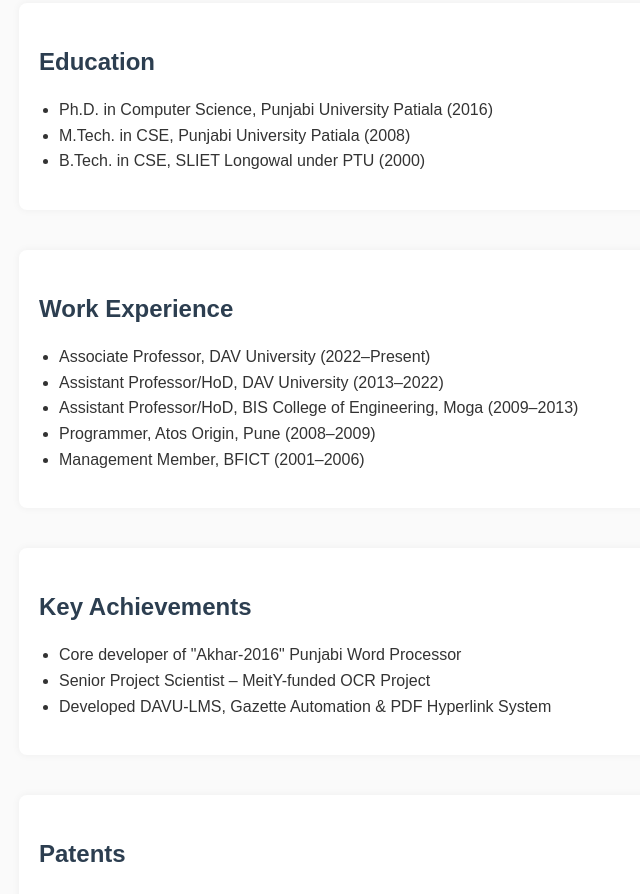
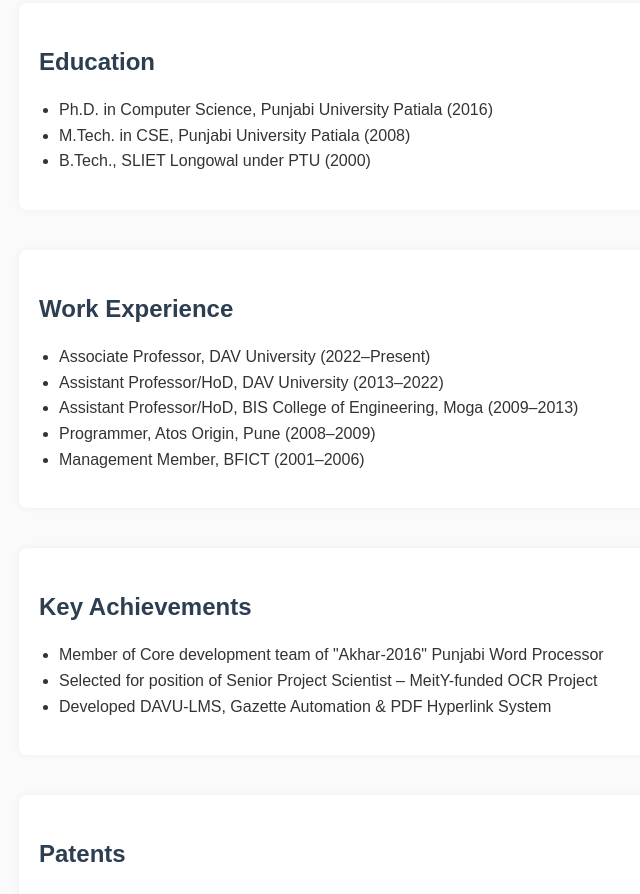
Before and after one commit to sanju1064/portfolio-site, a plain HTML site: page academic_portfolio.html in a window 1280 px wide. Shown: the part 718-1612 px from the top of the page, without its empty margins (141-781 px from the left). Drawn offline with Linux system fonts and the light colour scheme.

Commit message:
Update academic_portfolio.html

```diff
--- a/academic_portfolio.html
+++ b/academic_portfolio.html
@@ -46,7 +46,7 @@
             <ul>
                 <li>Ph.D. in Computer Science, Punjabi University Patiala (2016)</li>
                 <li>M.Tech. in CSE, Punjabi University Patiala (2008)</li>
-                <li>B.Tech. in CSE, SLIET Longowal under PTU (2000)</li>
+                <li>B.Tech., SLIET Longowal under PTU (2000)</li>
             </ul>
         </section>
 
@@ -64,8 +64,8 @@
         <section>
             <h2>Key Achievements</h2>
             <ul>
-                <li>Core developer of "Akhar-2016" Punjabi Word Processor</li>
-                <li>Senior Project Scientist – MeitY-funded OCR Project</li>
+                <li>Member of Core development team of "Akhar-2016" Punjabi Word Processor</li>
+                <li>Selected for position of Senior Project Scientist – MeitY-funded OCR Project</li>
                 <li>Developed DAVU-LMS, Gazette Automation & PDF Hyperlink System</li>
             </ul>
         </section>
```
